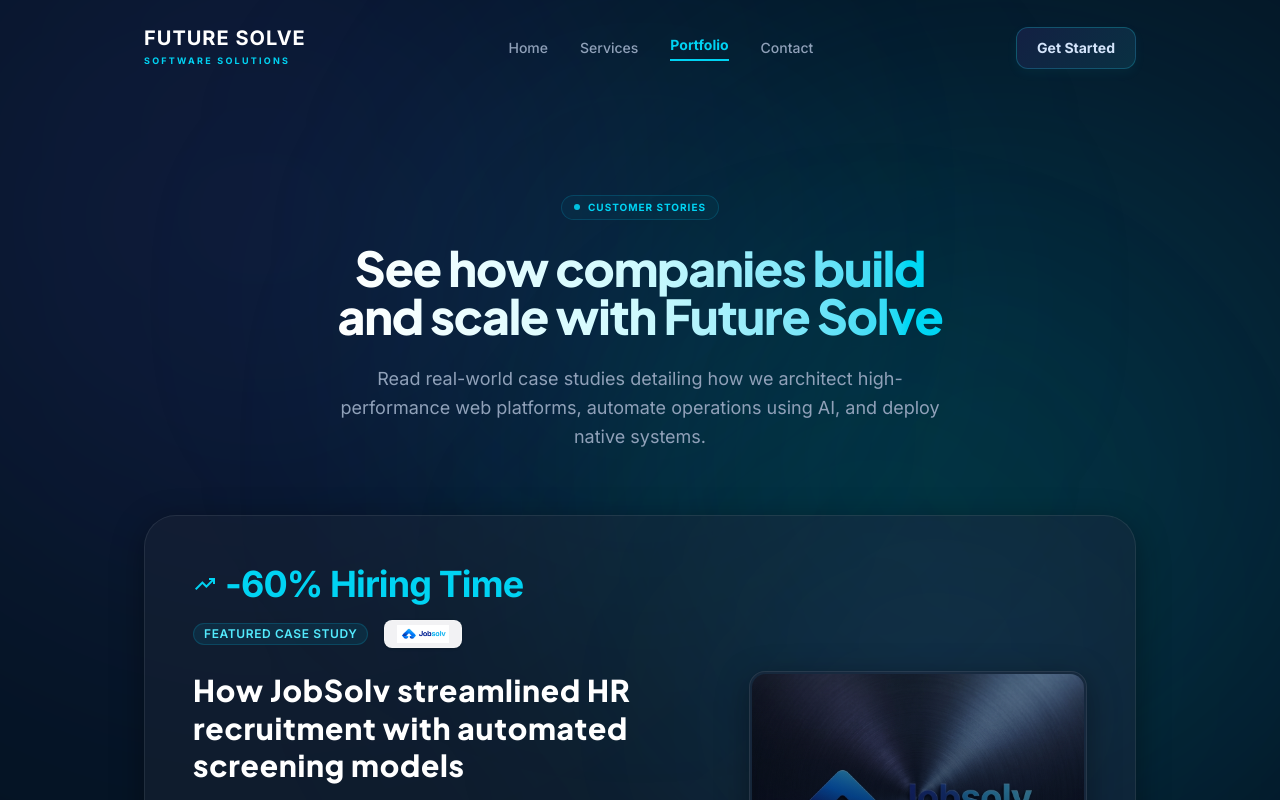
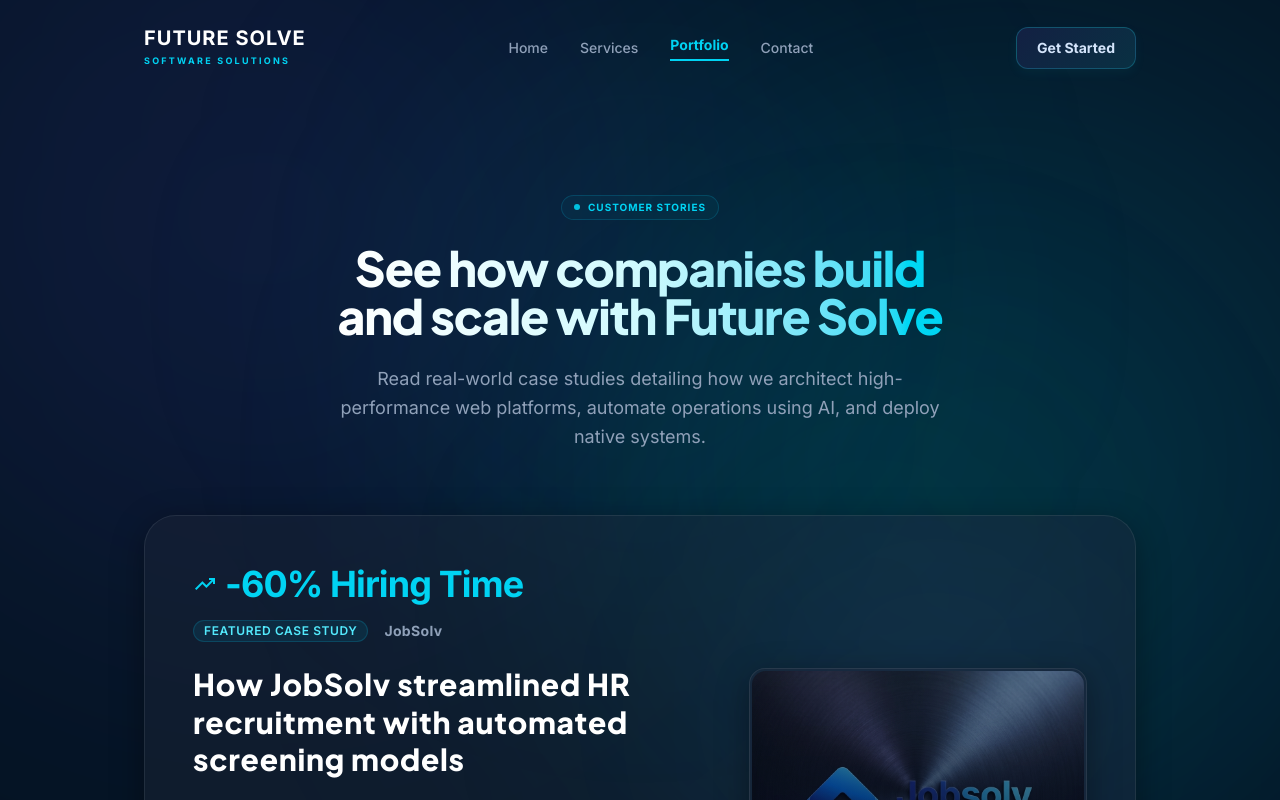
Before and after one commit to futuresolvetech-ux/Future_Solve, a React (Vite) app: page /portfolio in a window 1280 px wide. Shown: the top 800 px of the page. Built offline with nearby package versions, Linux system fonts and the light colour scheme.

Commit message:
style: remove Jobsolv logo mapping and standardize on text badges for all portfolio cards

```diff
--- a/src/pages/Portfolio.jsx
+++ b/src/pages/Portfolio.jsx
@@ -10,8 +10,6 @@
 import darbiImg from '../assets/darbi_mockup.png';
 import rahaldriveImg from '../assets/rahaldrive_mockup.png';
 import sidekickImg from '../assets/sidekick_mockup.png';
-import jobsolvLogo from '../assets/jobsolv_logo.png';
-
 // Map project ID to imported asset
 const projectImages = {
   1: rankcodaImg,
@@ -24,9 +22,7 @@
 };
 
 // Map project ID to brand logos
-const projectLogos = {
-  3: jobsolvLogo
-};
+const projectLogos = {};
 
 export default function Portfolio() {
   const [activeFilter, setActiveFilter] = useState('all');
```
